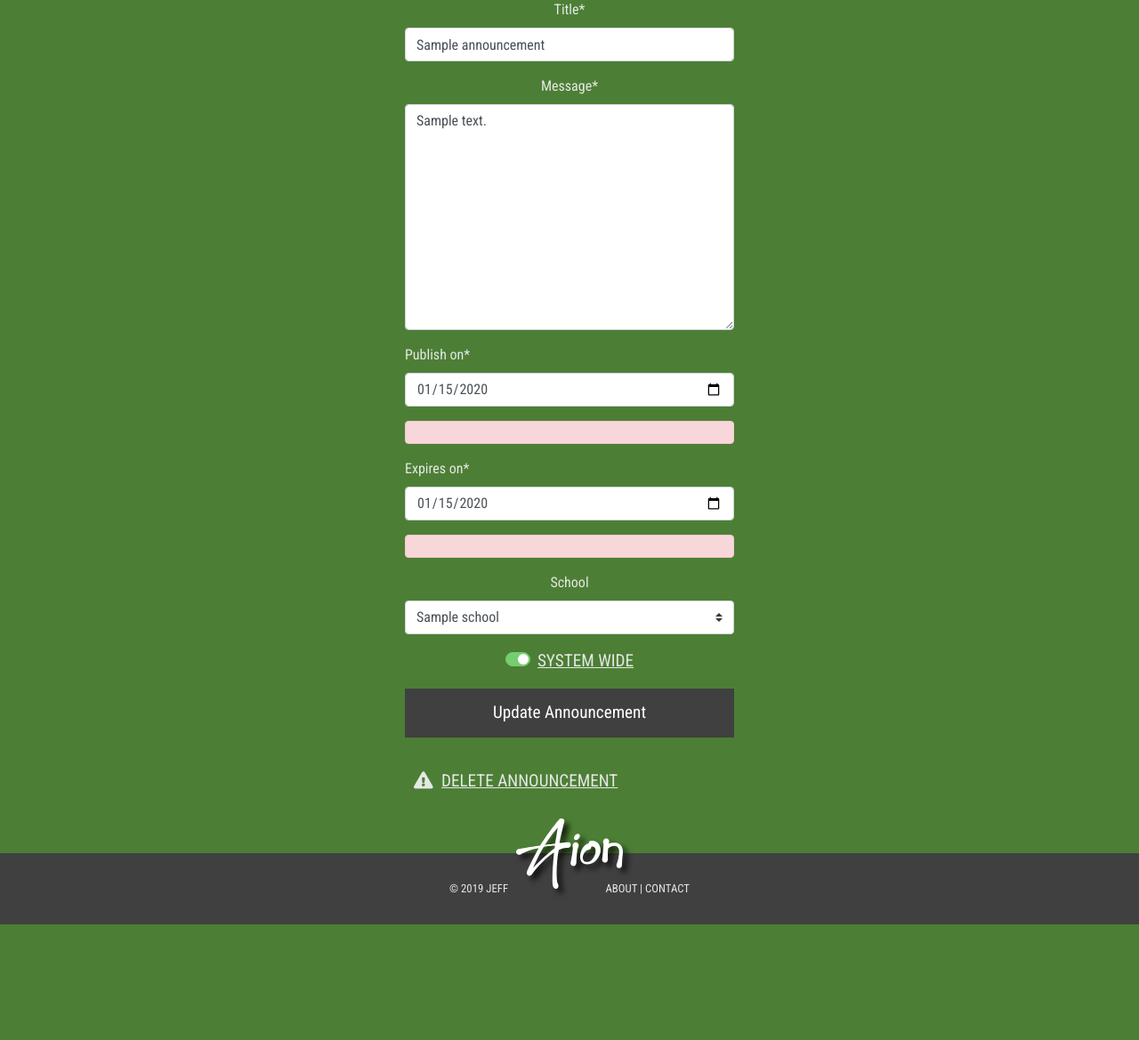
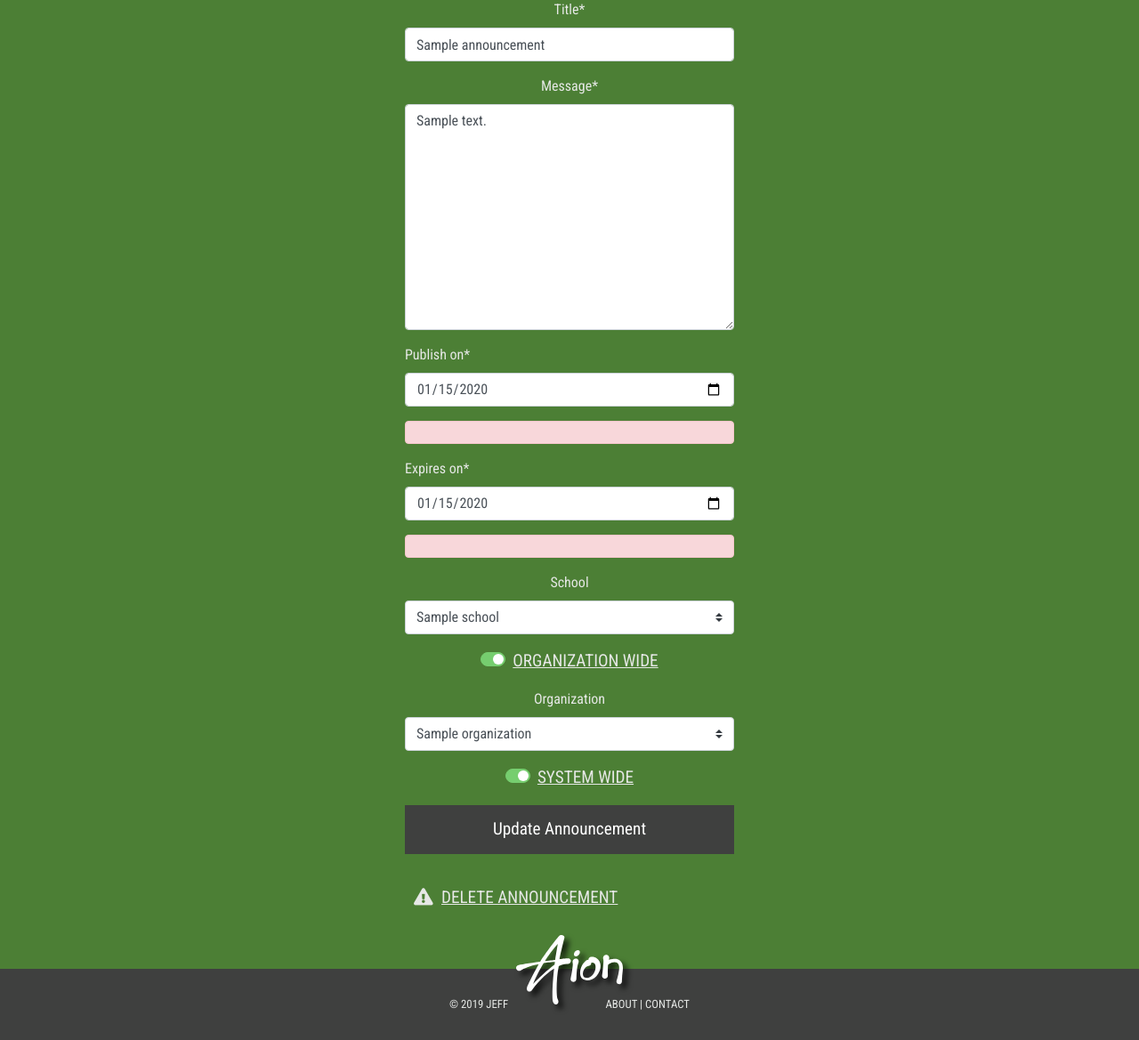
Before and after one commit to jeffhow/aion, a Django app: page /edit-announcement/1 in a window 1280 px wide. Shown: the part 128-1297 px from the top of the page at 89% size. Before the commit the page ends 1167 px from the top, so only its background shows below. Run offline with Django 3.2, Linux system fonts and the light colour scheme; a user stored in the database is signed in; tables that the repository leaves empty hold one stand-in row (values such as "Sample post"); some libraries are stand-ins or nearby versions.

Commit message:
changes to organization functionality

```diff
--- a/reservations/forms.py
+++ b/reservations/forms.py
@@ -13,8 +13,7 @@ from django.contrib.auth.models import User
 from .models import Profile, Resource, TimeBlock, Announcement, Reservation
 
 from .deep_fried_form import DeepFriedForm
-
-
+from django.conf import settings
 class SignUpForm(UserCreationForm):
     '''Extend the UserCreationForm to create a
     custom signup form
@@ -30,17 +29,29 @@ class SignUpForm(UserCreationForm):
     def clean_email(self):
         '''Validate teacher email
         '''
+        AION_AUTHORIZED_DOMAINS = getattr(settings, "AION_AUTHORIZED_DOMAINS", None)
+        email = self.cleaned_data['email']
 
-        email = self.cleaned_data['email']
-        domain = re.search("@[\w.]+", email) # must be @worcesterschools.net
-        uname = re.search("^student", email) # Must not begin with 'student' (should be None)
         if User.objects.filter(email=email).exists():
-            raise ValidationError("Email already exists")
+            raise ValidationError("A user with that email already exists")
 
-        if(domain.group() == '@worcesterschools.net' and uname is None):
-            return email
-        # Invalid. Raise exception
-        raise ValidationError("You must register a valid wps teacher email to sign up for this service.")
+        if(AION_AUTHORIZED_DOMAINS is not None):
+
+            for d in AION_AUTHORIZED_DOMAINS:
+                valid_domain = d.get('domain', None)
+                user_filter = d.get('filter', None)
+
+                if(valid_domain is not None):
+                    if(re.search("[^@]+\w+$", email).group() != valid_domain):
+                        raise ValidationError(f'You must register a valid {valid_domain} email to sign up for this service.')
+
+                if(user_filter is not None):
+                    if(bool(re.search("^"+user_filter, email))):
+                        raise ValidationError(f'Your email cannot contain "{user_filter}."')
+        print('here')
+        # Passed validation
+        return email
+
 
     def __init__(self, *args, **kwargs):
         '''Extend Crispy Forms helper and layout objects.
--- a/reservations/models.py
+++ b/reservations/models.py
@@ -26,7 +26,7 @@ class Organization(models.Model):
 '''
 class School(models.Model):
     name = models.CharField(max_length = 200, null=False)
-    organzation = models.ForeignKey(Organization, on_delete=models.SET_NULL, null=True)
+    organization = models.ForeignKey(Organization, on_delete=models.SET_NULL, null=True, blank=True)
 
     def __str__(self):
         return self.name
@@ -72,7 +72,7 @@ class TimeBlock(models.Model):
 class Profile(models.Model):
     user = models.OneToOneField(User, unique=True, null=False, db_index=True, on_delete=models.CASCADE)
     location = models.ForeignKey(School, on_delete = models.SET_NULL, null=True, blank=True, verbose_name="building")
-    organzation = models.ForeignKey(Organization, on_delete=models.SET_NULL, null=True)
+    # organization = models.ForeignKey(Organization, on_delete=models.SET_NULL, null=True)
 
     school_admin = models.BooleanField(default=False)
 
@@ -148,6 +148,8 @@ class Announcement(models.Model):
     publish_on = models.DateField()
     expires_on = models.DateField()
     school = models.ForeignKey(School, on_delete=models.SET_NULL, null=True, blank=True)
+    organization_wide = models.BooleanField(default=False)
+    organization = models.ForeignKey(Organization, on_delete=models.SET_NULL, null=True, blank=True)
     system_wide = models.BooleanField(default=False)
 
     def clean(self):
--- a/reservations/static/aion/style.css
+++ b/reservations/static/aion/style.css
@@ -110,7 +110,7 @@ p{
     margin: 0;
 }
 
-.text-danger {
+.text-danger, .invalid-feedback {
     display:block;
     position: relative;
     padding: .75rem 1.25rem;
--- a/reservations/templates/reservations/building_admin/building_admin.html
+++ b/reservations/templates/reservations/building_admin/building_admin.html
@@ -6,15 +6,15 @@
 <h3>{{ school }}</h3>
 <a href="{% url 'home' %}" class="app-links" tabindex="1">Home<span class="no-underline"><i class="fas fa-home"></i></span></a>
 
-<a href="{% url 'new_resource' %}" class="app-links" tabindex="2">New Resource<span class="no-underline"><i class="fas fa-plus-circle"></i></span></a>
+<a href="{% url 'new_resource' %}" class="app-links" tabindex="2">Create Resource<span class="no-underline"><i class="fas fa-plus-circle"></i></span></a>
 <a href="{% url 'edit_resources' %}" class="app-links" tabindex="3">Edit Resources<span class="no-underline"><i>({{ number_of_resources }})</i></span></a>
 
-<a href="{% url 'new_time_block' %}" class="app-links" tabindex="4">New Block<span class="no-underline"><i class="fas fa-plus-circle"></i></span></a>
+<a href="{% url 'new_time_block' %}" class="app-links" tabindex="4">Create Block<span class="no-underline"><i class="fas fa-plus-circle"></i></span></a>
 <a href="{% url 'edit_time_blocks' %}" class="app-links" tabindex="5">Edit Blocks<span class="no-underline"><i>({{ number_of_time_blocks }})</i></span></a>
 
 <a href="{% url 'select_school_users' %}" class="app-links" tabindex="6">Edit Admins<span class="no-underline"><i class="fas fa-user-edit"></i></span></a>
 
-<a href="{% url 'new_announcement' %}" class="app-links" tabindex="7">New Announcement<span class="no-underline"><i class="fas fa-bullhorn"></i></span></a>
+<a href="{% url 'new_announcement' %}" class="app-links" tabindex="7">Create Announcement<span class="no-underline"><i class="fas fa-bullhorn"></i></span></a>
 <a href="{% url 'edit_announcements' %}" class="app-links" tabindex="8">Edit Announcements<span class="no-underline"><i class="far fa-edit"></i></span></a>
 
 <a href="{% url 'bulk_reservation' %}" class="app-links" tabindex="9">Bulk Reservation<span class="no-underline"><i class="fas fa-hat-wizard"></i></span></a>
--- a/reservations/templates/reservations/building_admin/edit_announcements.html
+++ b/reservations/templates/reservations/building_admin/edit_announcements.html
@@ -9,6 +9,12 @@
     {% if global_announcements %}
         <h4>System-Wide Announcements</h4>
         {% for announcement in global_announcements %}
+                <a href="{% url 'edit_announcement' announcement.id %}" class="app-links">{{ announcement.title }}<span class="no-underline"><i class="far fa-edit"></i></span></a>
+        {% endfor %}
+    {% endif %}
+    {% if org_announcements %}
+        <h4>Organization-Wide Announcements</h4>
+        {% for announcement in org_announcements %}
                 <a href="{% url 'edit_announcement' announcement.id %}" class="app-links">{{ announcement.title }}<span class="no-underline"><i class="far fa-edit"></i></span></a>
         {% endfor %}
     {% endif %}
--- a/reservations/views.py
+++ b/reservations/views.py
@@ -295,7 +295,17 @@ def announcements(request):
         ).filter(
             system_wide=True
         )
-
+    org_announcements = Announcement.objects.filter(
+            expires_on__gte=date.today()
+        ).filter(
+            publish_on__lte=date.today()
+        ).filter(
+            organization_wide=True
+        ).filter(
+            system_wide=False
+        ).filter(
+            organization=request.user.profile.location.organization
+        )
     local_announcements = Announcement.objects.filter(
             school=request.user.profile.location
         ).filter(
@@ -304,10 +314,13 @@ def announcements(request):
             publish_on__lte=date.today()
         ).filter(
             system_wide=False
+        ).filter(
+            organization_wide=False
         )
 
     context={
         'global_announcements':global_announcements,
+        'org_announcements':org_announcements,
         'local_announcements':local_announcements,
     }
     return render(request, 'reservations/announcements.html', context)
@@ -319,31 +332,38 @@ def new_announcement(request):
     '''
     if request.method=="POST":
         if request.user.is_superuser:
-            new_announcment_form = AdminNewAnnouncementForm(request.POST)
+            new_announcement_form = AdminNewAnnouncementForm(request.POST)
 
-            if(new_announcment_form.is_valid()):
-                announcment_school =  new_announcment_form.cleaned_data['school']
-                system_wide =  new_announcment_form.cleaned_data['system_wide']
+            if(new_announcement_form.is_valid()):
+                announcement_school =  new_announcement_form.cleaned_data['school']
+                organization_wide = new_announcement_form.cleaned_data['organization_wide']
+                organization = new_announcement_form.cleaned_data['organization']
+                system_wide =  new_announcement_form.cleaned_data['system_wide']
+
         else:
-            new_announcment_form = NewAnnouncementForm(request.POST)
+            new_announcement_form = NewAnnouncementForm(request.POST)
 
-            if(new_announcment_form.is_valid()):
-                announcment_school = request.user.profile.location
+            if(new_announcement_form.is_valid()):
+                announcement_school = request.user.profile.location
                 system_wide = False
+                organization_wide = False
+                organization = request.user.profile.location.organization
 
-        if(new_announcment_form.is_valid()):
-            annoucement_title= new_announcment_form.cleaned_data['title']
-            announcment_message = new_announcment_form.cleaned_data['message']
-            announcment_publish_on = new_announcment_form.cleaned_data['publish_on']
-            announcment_expires_on = new_announcment_form.cleaned_data['expires_on']
+        if(new_announcement_form.is_valid()):
+            announcement_title= new_announcement_form.cleaned_data['title']
+            announcement_message = new_announcement_form.cleaned_data['message']
+            announcement_publish_on = new_announcement_form.cleaned_data['publish_on']
+            announcement_expires_on = new_announcement_form.cleaned_data['expires_on']
 
 
             new_announcement = Announcement(
-                title=annoucement_title,
-                message=announcment_message,
-                publish_on=announcment_publish_on,
-                expires_on=announcment_expires_on,
-                school=announcment_school,
+                title=announcement_title,
+                message=announcement_message,
+                publish_on=announcement_publish_on,
+                expires_on=announcement_expires_on,
+                school=announcement_school,
+                organization_wide=organization_wide,
+                organization=organization,
                 system_wide=system_wide
             )
 
@@ -436,14 +456,45 @@ def edit_announcements(request):
     user_school = request.user.profile.location
 
     if request.user.is_superuser:
-        global_announcements = Announcement.objects.filter(expires_on__gte=date.today()).filter(system_wide=True)
-        local_announcements = Announcement.objects.filter(expires_on__gte=date.today()).filter(school=user_school).filter(system_wide=False)
+
+        global_announcements = Announcement.objects.filter(
+            expires_on__gte=date.today()
+        ).filter(
+            system_wide=True
+        )
+
+        org_announcements = Announcement.objects.filter(
+            expires_on__gte=date.today()
+        ).filter(
+            organization_wide=True
+        ).filter(
+            system_wide=False
+        )
+
+        local_announcements = Announcement.objects.filter(
+            expires_on__gte=date.today()
+        ).filter(
+            school=user_school
+        ).filter(
+            system_wide=False
+        ).filter(
+            organization_wide=False
+        )
+
         context = {
             'global_announcements' : global_announcements,
+            'org_announcements' : org_announcements,
             'local_announcements' : local_announcements
         }
+
     else:
-        local_announcements = Announcement.objects.filter(expires_on__gte=date.today()).filter(school=user_school)
+
+        local_announcements = Announcement.objects.filter(
+            expires_on__gte=date.today()
+        ).filter(
+            school=user_school
+        )
+
         context = {'local_announcements' : local_announcements}
 
     return render(request, 'reservations/building_admin/edit_announcements.html',context)
@@ -486,13 +537,11 @@ def edit_school_admin(request, profile_id):
     return render(request, 'reservations/building_admin/edit_school_admin_form.html',context)
 
 
-
-
-
-
+'''Some Basic Views
+'''
 
 def index(request):
-    '''Index page for testing
+    '''Index page for site
     '''
     if request.user.is_authenticated:
         return redirect('home')
@@ -688,7 +737,7 @@ def my_resources(request):
 
 @login_required
 def reserve_resource(request, resource_id):
-    '''Reserve a resource blocks
+    '''Reserve a resource block
     '''
     resource = get_object_or_404(Resource, pk=resource_id)
     auth_school = request.user.profile.location
```
Also changed, not shown: aion/settings.py (+9 -0 lines), reservations/templates/reservations/announcements.html (+15 -0 lines), reservations/migrations/0022_auto_20190215_1633.py (added), reservations/migrations/0023_auto_20190215_1652.py (added), reservations/migrations/0024_auto_20190215_1716.py (added).
